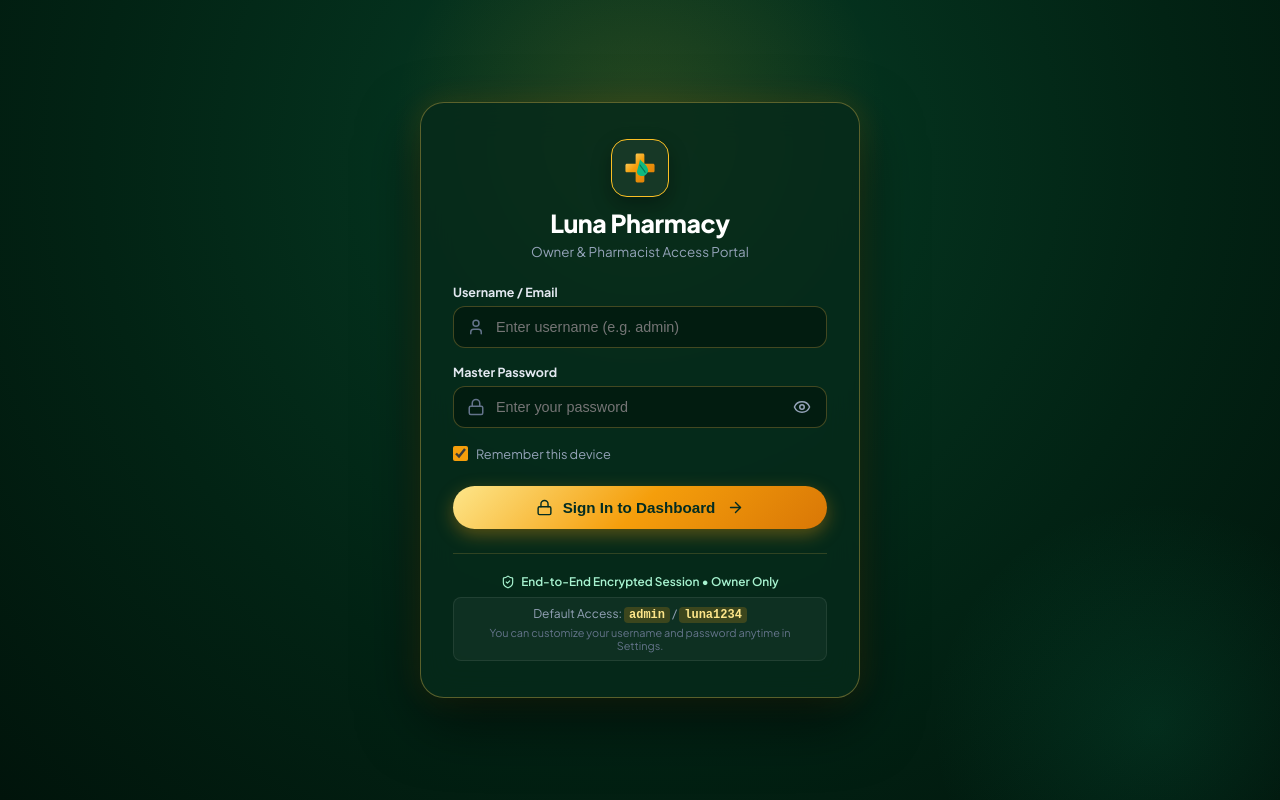
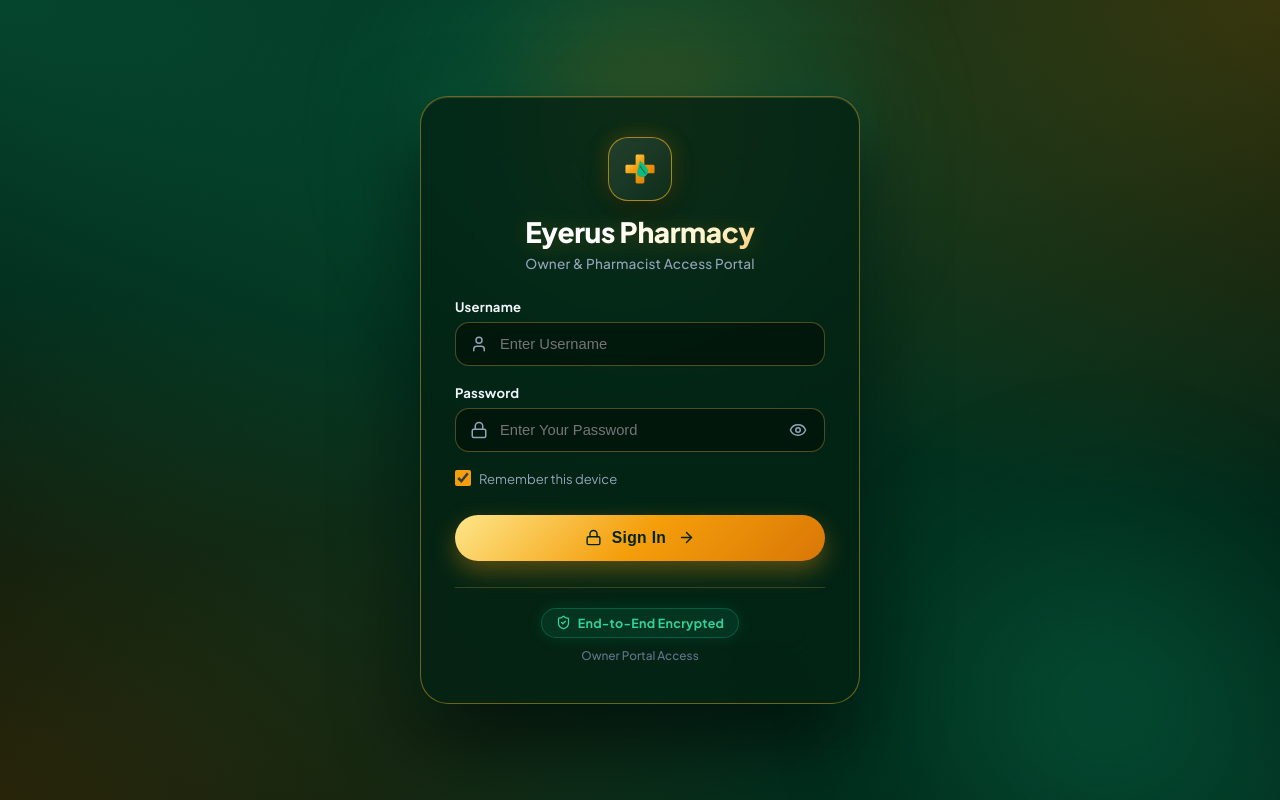
Before and after one commit to asmerom-dev/pharmacy-management-system, a React (Vite) app in the folder frontend/: page /login in a window 1280 px wide. Built offline with nearby package versions, Linux system fonts and the light colour scheme; no server answers.

Commit message:
Rebrand to Eyerus Pharmacy and upgrade login interface design

```diff
--- a/frontend/index.html
+++ b/frontend/index.html
@@ -3,7 +3,7 @@
   <head>
     <meta charset="UTF-8" />
     <meta name="viewport" content="width=device-width, initial-scale=1.0" />
-    <title>Luna Pharmacy - Health Today, Better Tomorrow</title>
+    <title>Eyerus Pharmacy - Health Today, Better Tomorrow</title>
     <link
       href="https://fonts.googleapis.com/css2?family=Poppins:wght@300;400;500;600;700&display=swap"
       rel="stylesheet"
--- a/frontend/src/App.css
+++ b/frontend/src/App.css
@@ -2818,7 +2818,12 @@ body {
   display: flex;
   align-items: center;
   justify-content: center;
-  background: radial-gradient(circle at 50% 20%, #063d25 0%, #022314 60%, #01140b 100%);
+  background:
+    radial-gradient(at 0% 0%, rgba(16, 185, 129, 0.28) 0px, transparent 50%),
+    radial-gradient(at 100% 0%, rgba(245, 158, 11, 0.22) 0px, transparent 45%),
+    radial-gradient(at 100% 100%, rgba(5, 150, 105, 0.25) 0px, transparent 50%),
+    radial-gradient(at 0% 100%, rgba(217, 119, 6, 0.18) 0px, transparent 45%),
+    radial-gradient(circle at 50% 35%, #053b24 0%, #022415 55%, #01120a 100%);
   position: relative;
   overflow: hidden;
   padding: 24px;
@@ -2827,102 +2832,118 @@ body {
 
 .login-bg-glow-top {
   position: absolute;
-  top: -120px;
+  top: -160px;
   left: 50%;
   transform: translateX(-50%);
-  width: 500px;
-  height: 500px;
-  background: radial-gradient(circle, rgba(245, 158, 11, 0.15) 0%, transparent 70%);
+  width: 600px;
+  height: 600px;
+  background: radial-gradient(circle, rgba(245, 158, 11, 0.22) 0%, rgba(16, 185, 129, 0.1) 40%, transparent 70%);
+  filter: blur(40px);
   pointer-events: none;
 }
 
 .login-bg-glow-bottom {
   position: absolute;
-  bottom: -150px;
+  bottom: -180px;
   right: -100px;
-  width: 450px;
-  height: 450px;
-  background: radial-gradient(circle, rgba(16, 185, 129, 0.12) 0%, transparent 70%);
+  width: 550px;
+  height: 550px;
+  background: radial-gradient(circle, rgba(16, 185, 129, 0.2) 0%, rgba(4, 120, 87, 0.08) 50%, transparent 70%);
+  filter: blur(50px);
   pointer-events: none;
 }
 
 .login-card-wrapper {
   width: 100%;
   max-width: 440px;
-  background: rgba(6, 42, 26, 0.85);
-  backdrop-filter: blur(16px);
-  -webkit-backdrop-filter: blur(16px);
-  border: 1.5px solid rgba(217, 180, 74, 0.4);
-  border-radius: 24px;
-  padding: 36px 32px;
-  box-shadow: 0 24px 60px rgba(0, 0, 0, 0.55), 0 0 30px rgba(245, 158, 11, 0.15);
+  background: rgba(3, 32, 19, 0.78);
+  backdrop-filter: blur(28px);
+  -webkit-backdrop-filter: blur(28px);
+  border: 1.5px solid rgba(251, 191, 36, 0.42);
+  border-radius: 28px;
+  padding: 40px 34px;
+  box-shadow:
+    0 30px 80px rgba(0, 0, 0, 0.75),
+    0 0 50px rgba(16, 185, 129, 0.18),
+    inset 0 1px 1px rgba(255, 255, 255, 0.15);
   position: relative;
   z-index: 10;
-  animation: modalScaleUp 0.3s cubic-bezier(0.16, 1, 0.3, 1);
+  animation: modalScaleUp 0.35s cubic-bezier(0.16, 1, 0.3, 1);
 }
 
 .login-brand-header {
   text-align: center;
-  margin-bottom: 24px;
+  margin-bottom: 26px;
 }
 
 .login-logo-circle {
-  width: 58px;
-  height: 58px;
-  margin: 0 auto 12px auto;
-  border-radius: 16px;
-  background: rgba(255, 255, 255, 0.05);
-  border: 1.5px solid var(--gold-glow);
-  display: flex;
-  align-items: center;
-  justify-content: center;
-  box-shadow: 0 8px 20px rgba(0, 0, 0, 0.3);
+  width: 64px;
+  height: 64px;
+  margin: 0 auto 14px auto;
+  border-radius: 20px;
+  background: linear-gradient(135deg, rgba(255, 255, 255, 0.1), rgba(255, 255, 255, 0.02));
+  border: 1.5px solid rgba(251, 191, 36, 0.6);
+  display: flex;
+  align-items: center;
+  justify-content: center;
+  box-shadow: 0 10px 25px rgba(0, 0, 0, 0.4), 0 0 20px rgba(245, 158, 11, 0.25);
+  transition: transform 0.3s ease;
+}
+
+.login-logo-circle:hover {
+  transform: scale(1.05) rotate(3deg);
 }
 
 .login-app-title {
-  font-size: 1.55rem;
+  font-size: 1.75rem;
   font-weight: 800;
-  color: #ffffff;
   letter-spacing: -0.4px;
   line-height: 1.2;
+  background: linear-gradient(135deg, #ffffff 40%, #fef3c7 70%, #f59e0b 100%);
+  -webkit-background-clip: text;
+  -webkit-text-fill-color: transparent;
+  filter: drop-shadow(0 2px 10px rgba(245, 158, 11, 0.2));
 }
 
 .login-app-subtitle {
+  font-size: 0.85rem;
+  color: #94a3b8;
+  margin-top: 6px;
+  font-weight: 500;
+  letter-spacing: 0.2px;
+}
+
+.login-error-banner {
+  display: flex;
+  align-items: center;
+  gap: 10px;
+  padding: 11px 16px;
+  background: rgba(239, 68, 68, 0.16);
+  border: 1px solid rgba(239, 68, 68, 0.45);
+  color: #fca5a5;
+  border-radius: 14px;
   font-size: 0.84rem;
-  color: #94a3b8;
-  margin-top: 4px;
-}
-
-.login-error-banner {
-  display: flex;
-  align-items: center;
-  gap: 10px;
-  padding: 10px 14px;
-  background: rgba(239, 68, 68, 0.15);
-  border: 1px solid rgba(239, 68, 68, 0.4);
-  color: #fca5a5;
-  border-radius: 12px;
+  font-weight: 600;
+  margin-bottom: 22px;
+}
+
+.login-form-body {
+  display: flex;
+  flex-direction: column;
+  gap: 18px;
+}
+
+.login-input-group {
+  display: flex;
+  flex-direction: column;
+  gap: 7px;
+}
+
+.login-input-group label {
   font-size: 0.82rem;
-  font-weight: 600;
-  margin-bottom: 20px;
-}
-
-.login-form-body {
-  display: flex;
-  flex-direction: column;
-  gap: 16px;
-}
-
-.login-input-group {
-  display: flex;
-  flex-direction: column;
-  gap: 6px;
-}
-
-.login-input-group label {
-  font-size: 0.78rem;
-  font-weight: 700;
-  color: #e2e8f0;
+  font-weight: 700;
+  color: #f1f5f9;
+  letter-spacing: 0.2px;
 }
 
 .login-input-field-wrap {
@@ -2933,32 +2954,37 @@ body {
 
 .login-field-icon {
   position: absolute;
-  left: 14px;
-  color: #64748b;
+  left: 15px;
+  color: #94a3b8;
   pointer-events: none;
+  transition: color 0.2s;
+}
+
+.login-input-field-wrap:focus-within .login-field-icon {
+  color: #f59e0b;
 }
 
 .login-input-field-wrap input {
   width: 100%;
-  padding: 12px 42px 12px 42px;
-  border-radius: 12px;
-  border: 1px solid rgba(217, 180, 74, 0.3);
-  background: rgba(3, 26, 16, 0.85);
+  padding: 13px 44px 13px 44px;
+  border-radius: 14px;
+  border: 1.5px solid rgba(217, 180, 74, 0.35);
+  background: rgba(2, 20, 12, 0.8);
   color: #ffffff;
-  font-size: 0.9rem;
+  font-size: 0.92rem;
   outline: none;
-  transition: all 0.2s;
+  transition: all 0.25s ease;
 }
 
 .login-input-field-wrap input:focus {
-  border-color: var(--gold-primary);
-  box-shadow: 0 0 0 3px rgba(245, 158, 11, 0.2);
-  background: #021a0f;
+  border-color: #f59e0b;
+  box-shadow: 0 0 0 3px rgba(245, 158, 11, 0.22), 0 0 20px rgba(245, 158, 11, 0.18);
+  background: rgba(1, 14, 8, 0.95);
 }
 
 .btn-toggle-password {
   position: absolute;
-  right: 12px;
+  right: 14px;
   background: transparent;
   border: none;
   color: #94a3b8;
@@ -2967,19 +2993,19 @@ body {
   align-items: center;
   justify-content: center;
   padding: 4px;
+  transition: color 0.2s;
 }
 
 .btn-toggle-password:hover {
-  color: #ffffff;
+  color: #f59e0b;
 }
 
 .login-options-row {
   display: flex;
   align-items: center;
   justify-content: space-between;
-  font-size: 0.8rem;
+  font-size: 0.82rem;
   color: #94a3b8;
-  margin-top: 2px;
 }
 
 .remember-checkbox-label {
@@ -2987,37 +3013,44 @@ body {
   align-items: center;
   gap: 8px;
   cursor: pointer;
+  user-select: none;
 }
 
 .remember-checkbox-label input[type="checkbox"] {
-  accent-color: var(--gold-primary);
-  width: 15px;
-  height: 15px;
+  accent-color: #f59e0b;
+  width: 16px;
+  height: 16px;
   cursor: pointer;
 }
 
 .btn-login-submit {
   width: 100%;
-  padding: 13px 20px;
+  padding: 14px 22px;
   border-radius: 24px;
-  background: var(--gold-gradient);
-  color: #022c22;
+  background: linear-gradient(135deg, #fde68a 0%, #f59e0b 50%, #d97706 100%);
+  color: #022415;
   border: none;
-  font-size: 0.95rem;
+  font-size: 0.98rem;
   font-weight: 800;
   cursor: pointer;
   display: flex;
   align-items: center;
   justify-content: center;
   gap: 10px;
-  box-shadow: var(--shadow-gold);
-  margin-top: 8px;
-  transition: all 0.2s;
+  box-shadow: 0 10px 25px rgba(245, 158, 11, 0.35);
+  margin-top: 10px;
+  letter-spacing: 0.3px;
+  transition: all 0.25s cubic-bezier(0.16, 1, 0.3, 1);
 }
 
 .btn-login-submit:hover:not(:disabled) {
   transform: translateY(-2px);
   filter: brightness(1.08);
+  box-shadow: 0 14px 30px rgba(245, 158, 11, 0.45), 0 0 20px rgba(245, 158, 11, 0.3);
+}
+
+.btn-login-submit:active:not(:disabled) {
+  transform: translateY(0);
 }
 
 .btn-login-submit:disabled {
@@ -3031,47 +3064,36 @@ body {
 }
 
 .btn-login-submit:hover .btn-login-arrow {
-  transform: translateX(3px);
+  transform: translateX(4px);
 }
 
 .login-footer-info {
-  margin-top: 24px;
-  padding-top: 18px;
-  border-top: 1px solid rgba(217, 180, 74, 0.2);
+  margin-top: 26px;
+  padding-top: 20px;
+  border-top: 1px solid rgba(217, 180, 74, 0.22);
   text-align: center;
 }
 
 .login-security-tag {
   display: inline-flex;
   align-items: center;
-  gap: 6px;
+  gap: 7px;
+  font-size: 0.78rem;
+  font-weight: 700;
+  color: #34d399;
+  background: rgba(16, 185, 129, 0.12);
+  border: 1px solid rgba(16, 185, 129, 0.3);
+  padding: 6px 14px;
+  border-radius: 20px;
+  letter-spacing: 0.3px;
+  box-shadow: 0 0 15px rgba(16, 185, 129, 0.15);
+}
+
+.login-default-hint {
+  margin-top: 10px;
   font-size: 0.74rem;
-  font-weight: 600;
-  color: #a7f3d0;
-  margin-bottom: 8px;
-}
-
-.login-default-hint {
-  font-size: 0.75rem;
-  color: #94a3b8;
-  background: rgba(255, 255, 255, 0.04);
-  padding: 8px 12px;
-  border-radius: 8px;
-  border: 1px solid rgba(255, 255, 255, 0.08);
-}
-
-.login-default-hint code {
-  color: #fde68a;
-  background: rgba(245, 158, 11, 0.2);
-  padding: 1px 5px;
-  border-radius: 4px;
-  font-weight: 700;
-}
-
-.hint-sub {
-  font-size: 0.68rem;
   color: #64748b;
-  margin-top: 4px;
+  font-weight: 500;
 }
 
 /* Auth Loading Screen */
--- a/frontend/src/components/Login.jsx
+++ b/frontend/src/components/Login.jsx
@@ -78,7 +78,7 @@ function Login() {
             </svg>
           </div>
 
-          <h1 className="login-app-title">Luna Pharmacy</h1>
+          <h1 className="login-app-title">Eyerus Pharmacy</h1>
           <p className="login-app-subtitle">Owner & Pharmacist Access Portal</p>
         </div>
 
@@ -93,12 +93,12 @@ function Login() {
         {/* Form */}
         <form onSubmit={handleSubmit} className="login-form-body">
           <div className="login-input-group">
-            <label>Username / Email</label>
+            <label>Username</label>
             <div className="login-input-field-wrap">
               <User size={18} className="login-field-icon" />
               <input
                 type="text"
-                placeholder="Enter username (e.g. admin)"
+                placeholder="Enter Username"
                 value={username}
                 onChange={(e) => setUsername(e.target.value)}
                 autoComplete="username"
@@ -108,12 +108,12 @@ function Login() {
           </div>
 
           <div className="login-input-group">
-            <label>Master Password</label>
+            <label>Password</label>
             <div className="login-input-field-wrap">
               <Lock size={18} className="login-field-icon" />
               <input
                 type={showPassword ? "text" : "password"}
-                placeholder="Enter your password"
+                placeholder="Enter Your Password"
                 value={password}
                 onChange={(e) => setPassword(e.target.value)}
                 autoComplete="current-password"
@@ -147,7 +147,7 @@ function Login() {
             disabled={submitting}
           >
             <Lock size={17} />
-            <span>{submitting ? "Signing In..." : "Sign In to Dashboard"}</span>
+            <span>{submitting ? "Signing In..." : "Sign In"}</span>
             <ArrowRight size={17} className="btn-login-arrow" />
           </button>
         </form>
@@ -155,12 +155,11 @@ function Login() {
         {/* Security & Default Info */}
         <div className="login-footer-info">
           <div className="login-security-tag">
-            <ShieldCheck size={14} className="text-emerald-500" />
-            <span>End-to-End Encrypted Session • Owner Only</span>
+            <ShieldCheck size={15} className="text-emerald-400" />
+            <span>End-to-End Encrypted</span>
           </div>
           <div className="login-default-hint">
-            <span>Default Access:</span> <code>admin</code> / <code>luna1234</code>
-            <p className="hint-sub">You can customize your username and password anytime in Settings.</p>
+            <span>Owner Portal Access</span>
           </div>
         </div>
       </div>
--- a/frontend/src/components/ProtectedRoute.jsx
+++ b/frontend/src/components/ProtectedRoute.jsx
@@ -13,7 +13,7 @@ function ProtectedRoute() {
             <Activity size={28} />
           </div>
           <h3>Verifying Owner Authorization...</h3>
-          <p>Connecting to Luna Pharmacy secure gateway</p>
+          <p>Connecting to Eyerus Pharmacy secure gateway</p>
         </div>
       </div>
     );
--- a/frontend/src/components/Settings.jsx
+++ b/frontend/src/components/Settings.jsx
@@ -23,7 +23,7 @@ function Settings() {
   const fileInputRef = useRef(null);
 
   const [formData, setFormData] = useState({
-    pharmacyName: settings.pharmacyName || "Luna Pharmacy",
+    pharmacyName: settings.pharmacyName || "Eyerus Pharmacy",
     tagline: settings.tagline || "Health Today, Better Tomorrow",
     pharmacistName: settings.pharmacistName || "Asme Teklay",
     pharmacistRole: settings.pharmacistRole || "Pharmacist",
@@ -282,7 +282,7 @@ function Settings() {
                 name="pharmacyName"
                 value={formData.pharmacyName}
                 onChange={handleChange}
-                placeholder="e.g. Luna Pharmacy"
+                placeholder="e.g. Eyerus Pharmacy"
                 required
               />
             </div>
--- a/frontend/src/components/Sidebar.jsx
+++ b/frontend/src/components/Sidebar.jsx
@@ -17,7 +17,7 @@ function Sidebar() {
   const navigate = useNavigate();
 
   const handleLogout = () => {
-    if (window.confirm("Are you sure you want to sign out of the Luna Pharmacy Portal?")) {
+    if (window.confirm("Are you sure you want to sign out of the Eyerus Pharmacy Portal?")) {
       logout();
       navigate("/login");
     }
@@ -57,7 +57,7 @@ function Sidebar() {
         </div>
         <div className="brand-text-block">
           <h1 className="brand-name">
-            {settings.pharmacyName || "Luna Pharmacy"}
+            {settings.pharmacyName || "Eyerus Pharmacy"}
           </h1>
           <p className="brand-tagline">
             {settings.tagline || "Health Today, Better Tomorrow"}
--- a/frontend/src/context/SettingsContext.jsx
+++ b/frontend/src/context/SettingsContext.jsx
@@ -1,7 +1,7 @@
 import { createContext, useContext, useState, useEffect } from "react";
 
 const DEFAULT_SETTINGS = {
-  pharmacyName: "Luna Pharmacy",
+  pharmacyName: "Eyerus Pharmacy",
   tagline: "Health Today, Better Tomorrow",
   pharmacistName: "Asme Teklay",
   pharmacistRole: "Pharmacist",
```
